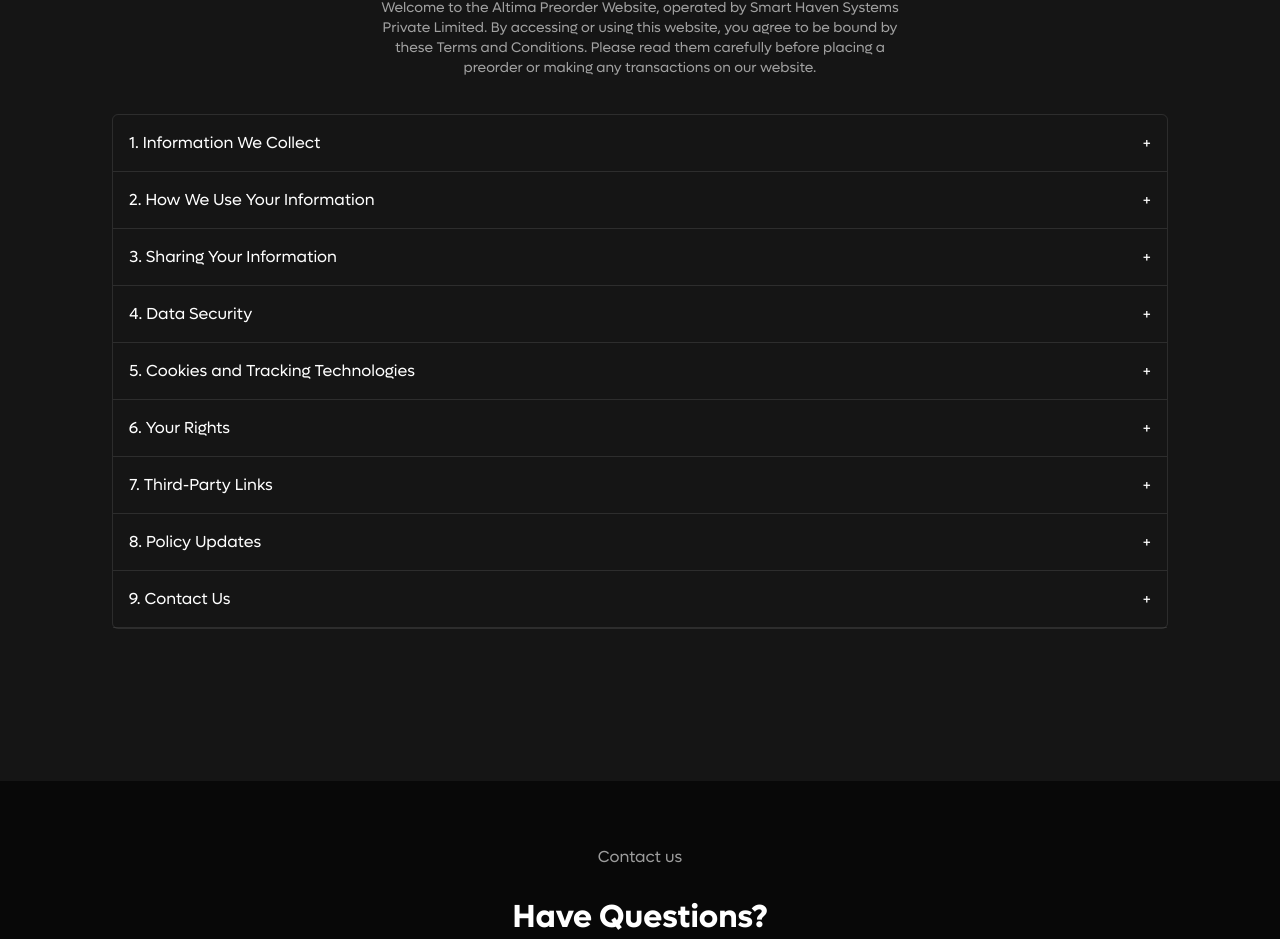
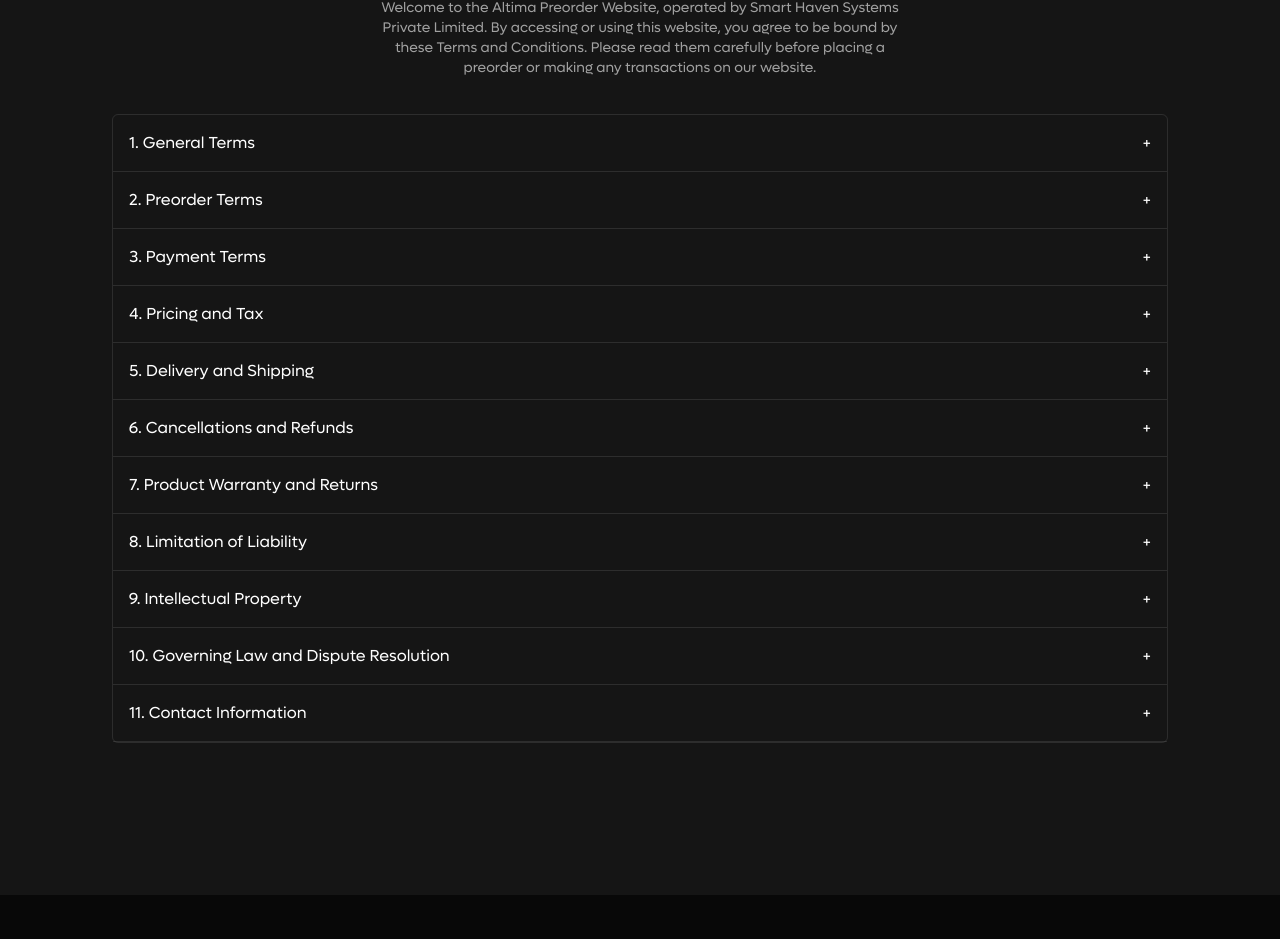
Before and after one commit to Dekatron322/altima, a Next.js app: page /terms-and-conditions in a window 1280 px wide. Shown: the part 374-1313 px from the top of the page. Built offline with nearby package versions, Linux system fonts and the light colour scheme.

Commit message:
terms and conditions

```diff
--- a/app/(auth)/terms-and-conditions/page.tsx
+++ b/app/(auth)/terms-and-conditions/page.tsx
@@ -11,49 +11,171 @@
 
   const faqData = [
     {
-      title: "1. Information We Collect",
-      content:
-        "We may collect the following types of information ▪️Personal Information: Name, email address, phone number, shipping address, and payment details necessary for processing your preorder. ▪️Device Information: IP address, browser type, operating system, and other technical data to enhance user experience and improve website performance.▪️Usage Data: Information on how you use our website, such as page views and navigation patterns.",
+      title: "1. General Terms",
+      content: (
+        <div>
+
+          <ul className="grid gap-3">
+            <li><strong>▪️ Acceptance of Terms:</strong> By accessing this website or placing a preorder, you agree to these Terms and Conditions. If you do not agree, please refrain from using our services.
+            </li>
+            <li className="px-2"><strong>▪️ Modifications:</strong>  Smart Haven Systems Private Limited reserves the right to modify these Terms at any time. We will post updates on this page, and your continued use of the site signifies your acceptance of the modified terms.
+            </li>
+          </ul>
+        </div>
+      ),
     },
     {
-      title: "2. How We Use Your Information",
-      content:
-        "To cancel your pre-order, please reach out to our support team at [ *support email* ] or call us at [ *support phone number* ]. Alternatively, you can log in to your account and follow the instructions under the My Orders section to cancel.",
+      title: "2. Preorder Terms",
+      content: (
+        <div>
+          <ul className="grid gap-3">
+            <li><strong>▪️ Preorder Process:</strong> By placing a preorder, you are reserving an Altima product in advance. Preordering requires a deposit payment, which secures your place in our production queue.
+            </li>
+            <li className="px-2"><strong>▪️ Availability:</strong> Preordering does not guarantee immediate availability. Estimated production and delivery timelines are provided, but actual delivery dates may vary based on production schedules and supply chain factors.
+            </li>
+            <li className="px-2"><strong>▪️ Non-Binding Agreement:</strong> Placing a preorder does not constitute a binding purchase contract. Smart Haven Systems Private Limited reserves the right to cancel or refund preorders in specific cases, including but not limited to production delays, technical issues, or unforeseen circumstances.
+            </li>
+          </ul>
+        </div>
+      ),
     },
     {
-      title: "3. Sharing Your Information",
-      content:
-        "The pre-order process is simple. Select your preferred Altima model (Core or Elite), customize your door with the options you need, review the details, and place a 30% deposit to secure your order. We’ll keep you informed as your order progresses toward delivery.",
+      title: "3. Payment Terms",
+      content: (
+        <div>
+          <ul className="grid gap-3">
+            <li><strong>▪️ Deposit:</strong>  Preorders require a 30% non-refundable deposit at the time of booking. This deposit is applied toward the total product price.
+            </li>
+            <li className="px-2"><strong>▪️ Final Payment:</strong>  The remaining balance is due prior to delivery. A final payment notice will be sent to the email address provided at the time of preorder, with a specified payment deadline.
+            </li>
+            <li className="px-2"><strong>▪️ Accepted Payment Methods:</strong> We accept various payment methods, including credit cards, debit cards, and bank transfers. Specific payment instructions will be provided during the preorder process.
+            </li>
+            <li className="px-2"><strong>▪️ Non-Refundable Deposit:</strong> Please note that the preorder deposit is non-refundable. However, in cases where Smart Haven Systems Private Limited initiates a cancellation, the deposit will be refunded in full.
+            </li>
+          </ul>
+        </div>
+      ),
     },
     {
-      title: "4. Data Security",
-      content:
-        "If there are any production delays, we will notify you promptly and provide an updated timeline. You can choose to wait for your order or request a full refund of your deposit if the delay is inconvenient.",
+      title: "4. Pricing and Tax",
+      content: (
+        <div>
+          <ul className="grid gap-3">
+            <li><strong>▪️ Pricing:</strong> All prices displayed on our website are exclusive of applicable taxes. Taxes and additional fees will be calculated and added at checkout based on your location.
+            </li>
+            <li className="px-2"><strong>▪️ Price Adjustments:</strong>   Prices are subject to change at the discretion of Smart Haven Systems Private Limited. However, preorder prices at the time of booking will be honored for confirmed orders.
+            </li>
+          </ul>
+        </div>
+      ),
     },
     {
-      title: "5. Cookies and Tracking Technologies",
-      content:
-        "Our smart doors come with a 1-year standard warranty covering any manufacturing defects. We also offer an optional extended warranty for an additional 2 years, providing a total of 3 years of coverage for extra peace of mind.",
+      title: "5. Delivery and Shipping",
+      content: (
+        <div>
+          <ul className="grid gap-3">
+            <li><strong>▪️ Estimated Delivery:</strong> Altima products are estimated to ship within 4-5 months after the preorder window closes. We will make every effort to meet this timeline; however, delivery dates may vary due to production schedules and external factors.
+            </li>
+            <li className="px-2"><strong>▪️ Shipping Notification:</strong> Once your order is ready for shipment, you will receive a notification email with tracking information and estimated arrival dates.
+            </li>
+            <li className="px-2"><strong>▪️ Shipping Costs:</strong> Shipping charges will be added to your final payment and will be disclosed in advance.
+            </li>
+            <li className="px-2"><strong>▪️ Risk of Loss:</strong> Risk of loss or damage passes to the customer upon shipment. Smart Haven Systems Private Limited is not responsible for items lost or damaged in transit, but we will assist you with any claims to the shipping provider.
+            </li>
+          </ul>
+        </div>
+      ),
     },
     {
-      title: "6. Your Rights",
-      content:
-        "We provide professional installation support in select areas to ensure your Altima smart door is installed seamlessly. Contact our support team to *discuss installation options in your location and any associated costs.",
+      title: "6. Cancellations and Refunds",
+      content: (
+        <div>
+          <ul className="grid gap-3">
+            <li><strong>▪️ Customer-Initiated Cancellations:</strong> Preorder deposits are non-refundable, and customer-initiated cancellations will forfeit the deposit.
+            </li>
+            <li className="px-2"><strong>▪️ Company-Initiated Cancellations:</strong> In cases where Smart Haven Systems Private Limited initiates the cancellation of a preorder due to unforeseen circumstances, we will issue a full refund of the deposit.
+            </li>
+            <li className="px-2"><strong>▪️ Refunds:</strong> All eligible refunds will be processed within 7-10 business days and will be credited back to the original payment method.
+            </li>
+          </ul>
+        </div>
+      ),
     },
     {
-      title: "7. Third-Party Links",
-      content:
-        "Yes, we offer flexible financing and payment plans to make your purchase more manageable. Reach out to our finance department at [ *finance contact email/phone* ] for more details and to find a plan that suits your needs.",
+      title: "7. Product Warranty and Returns",
+      content: (
+        <div>
+          <ul className="grid gap-3">
+            <li><strong>▪️ Limited Warranty:</strong> Altima products come with a limited warranty covering manufacturing defects for a specified period from the date of delivery. Warranty details are provided with your product documentation.
+
+            </li>
+            <li className="px-2"><strong>▪️ Exclusions:</strong>  The warranty does not cover damage caused by misuse, modifications, or accidents.
+
+            </li>
+            <li className="px-2"><strong>▪️ Refunds:</strong> ▪️ Returns: Returns are not accepted on preorder products except in cases covered under the warranty for manufacturing defects.
+
+            </li>
+          </ul>
+        </div>
+      ),
     },
     {
-      title: "8. Policy Updates",
-      content:
-        "Yes, we offer flexible financing and payment plans to make your purchase more manageable. Reach out to our finance department at [ *finance contact email/phone* ] for more details and to find a plan that suits your needs.",
+      title: "8. Limitation of Liability",
+      content: (
+        <div>
+          <ul className="grid gap-3">
+            <li><strong>▪️ Disclaimer of Warranties:</strong> While we strive to provide accurate information, Smart Haven Systems Private Limited does not guarantee that the website or its content is free of errors. We do not warrant that our products or services will meet your specific expectations.
+            </li>
+            <li className="px-2"><strong>▪️ Limitation of Liability:</strong> To the fullest extent permitted by law, Smart Haven Systems Private Limited and its affiliates, officers, employees, and agents shall not be liable for any indirect, incidental, special, or consequential damages resulting from the use of our website, products, or services.
+            </li>
+          </ul>
+        </div>
+      ),
     },
     {
-      title: "9. Contact Us",
-      content:
-        "Yes, we offer flexible financing and payment plans to make your purchase more manageable. Reach out to our finance department at [ *finance contact email/phone* ] for more details and to find a plan that suits your needs.",
+      title: "9. Intellectual Property",
+      content: (
+        <div>
+          <ul className="grid gap-3">
+            <li><strong>▪️ Ownership:</strong>  All website content, including text, images, graphics, logos, and software, is the property of Smart Haven Systems Private Limited and is protected by applicable copyright and intellectual property laws.
+            </li>
+            <li className="px-2"><strong>▪️ Restrictions:</strong>  You are prohibited from reproducing, distributing, or using any content on this website without explicit written permission from Smart Haven Systems Private Limited.
+            </li>
+          </ul>
+        </div>
+      ),
+    },
+    {
+      title: "10. Governing Law and Dispute Resolution",
+      content: (
+        <div>
+          <ul className="grid gap-3">
+            <li><strong>▪️ Governing Law:</strong> These Terms and Conditions are governed by and construed in accordance with the laws of India.
+
+            </li>
+            <li className="px-2"><strong>▪️ Dispute Resolution:</strong> Any disputes arising out of or related to these Terms shall be resolved through arbitration in Mumbai, India, in accordance with the Arbitration and Conciliation Act, 1996.
+
+            </li>
+          </ul>
+        </div>
+      ),
+    },
+    {
+      title: "11. Contact Information",
+      content: (
+        <div>
+
+          <ul className="">
+
+            <p className="mb-3">Our team is here to assist you with any installation-related questions or issues. For assistance, please contact:
+            </p>
+            <li><strong>Email:</strong> warranty@smarthavensystems.com</li>
+            <li className="my-3"><strong>Phone:</strong> 022-6971-8365</li>
+            <li><strong>Address:</strong> Seawoods, Navi Mumbai 400706, India</li>
+          </ul>
+
+        </div>
+      ),
     },
   ]
 
```
